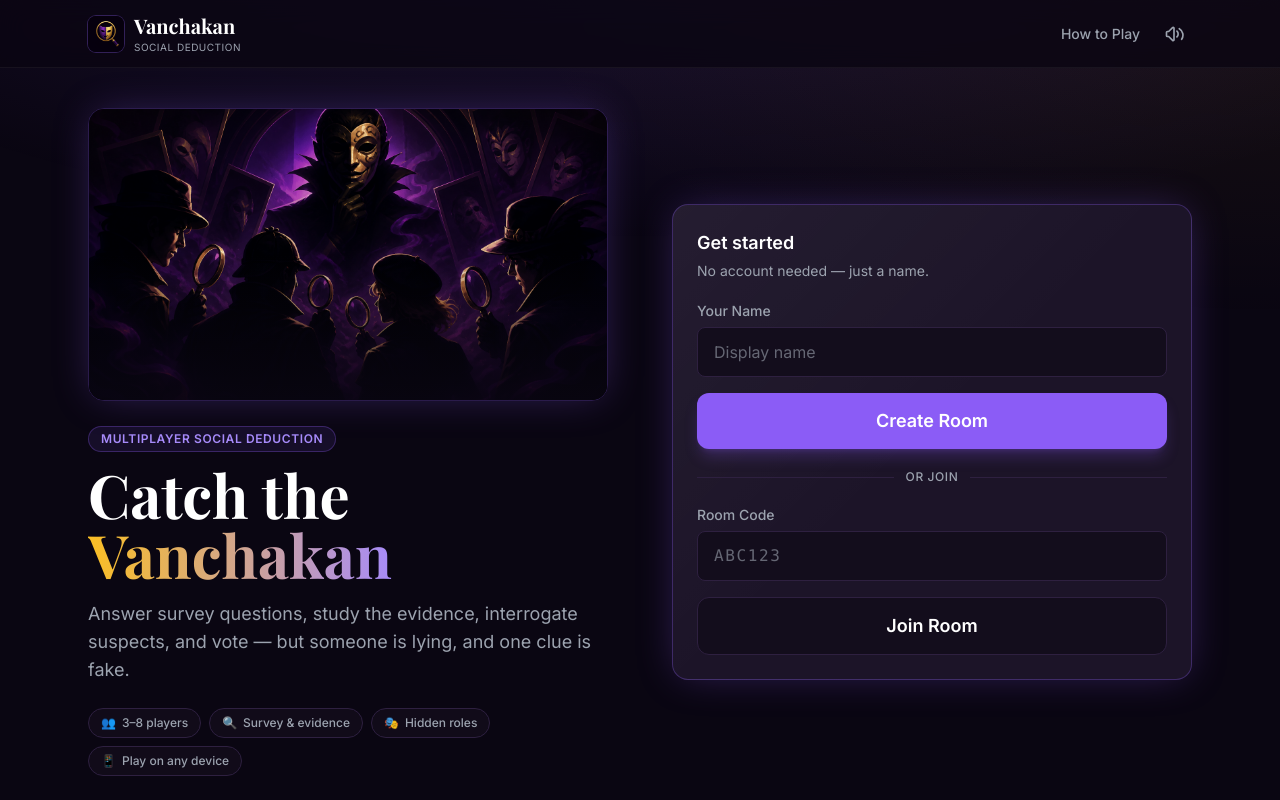
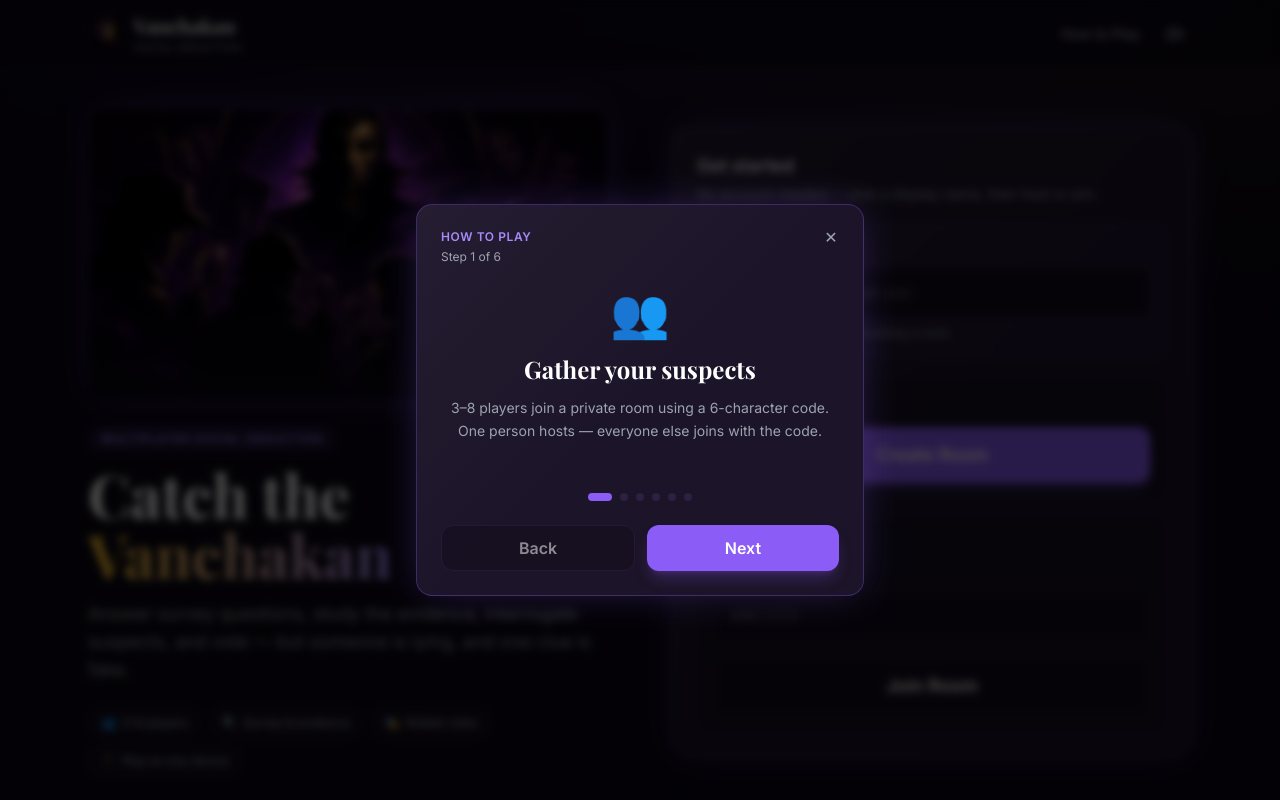
Before and after one commit to TobinTojo/vanchakan, a React (Vite) app: page / in a window 1280 px wide. Both pictures are taken after a click on the button "How to Play". Shown: the top 800 px of the page. Built offline with nearby package versions, Linux system fonts and the light colour scheme; no server answers.

Commit message:
Add slide-based How to Play modal and clarify join form layout.
Replace the inline rules list with a navigable popup and separate shared name entry from host vs join actions so both paths are obvious.

```diff
--- /dev/null
+++ b/src/components/common/HowToPlayModal.tsx
@@ -0,0 +1,125 @@
+import { useState } from 'react';
+import { Button } from '@/components/common/Button';
+import { Card } from '@/components/common/Card';
+import { Modal } from '@/components/common/Modal';
+import { cn } from '@/utils/storage';
+
+const SLIDES = [
+  {
+    title: 'Gather your suspects',
+    body: '3–8 players join a private room using a 6-character code. One person hosts — everyone else joins with the code.',
+    icon: '👥',
+  },
+  {
+    title: 'Answer the survey',
+    body: 'Everyone answers 8 personal questions. Your responses become evidence on the board — so answer honestly (or don\'t).',
+    icon: '📝',
+  },
+  {
+    title: 'Secret roles',
+    body: 'One player is secretly the Vanchakan (the criminal). Everyone else is an innocent detective trying to catch them.',
+    icon: '🎭',
+  },
+  {
+    title: 'Investigate',
+    body: 'Study the evidence board, interrogate suspects, and use the lie detector to spot dishonest answers. One clue is fake!',
+    icon: '🔍',
+  },
+  {
+    title: 'Vote to accuse',
+    body: 'Nominate your top two suspects, then cast a final vote. If the group ties, you get a tie-breaker round.',
+    icon: '🗳️',
+  },
+  {
+    title: 'Catch the Vanchakan',
+    body: 'Accuse the real Vanchakan and the detectives win. Accuse the wrong person and the criminal escapes!',
+    icon: '🏆',
+  },
+];
+
+interface HowToPlayModalProps {
+  open: boolean;
+  onClose: () => void;
+}
+
+export function HowToPlayModal({ open, onClose }: HowToPlayModalProps) {
+  const [slide, setSlide] = useState(0);
+
+  const handleClose = () => {
+    setSlide(0);
+    onClose();
+  };
+
+  const current = SLIDES[slide];
+  const isFirst = slide === 0;
+  const isLast = slide === SLIDES.length - 1;
+
+  return (
+    <Modal open={open} onClose={handleClose} labelledBy="how-to-play-title">
+      <Card glow className="relative">
+        <button
+          type="button"
+          onClick={handleClose}
+          className="absolute right-4 top-4 flex h-8 w-8 items-center justify-center rounded-lg text-vanchakan-muted transition hover:bg-white/5 hover:text-white"
+          aria-label="Close"
+        >
+          ✕
+        </button>
+
+        <div className="mb-6 pr-8">
+          <p className="text-xs font-semibold uppercase tracking-wider text-vanchakan-purple-light">
+            How to Play
+          </p>
+          <p className="mt-1 text-xs text-vanchakan-muted">
+            Step {slide + 1} of {SLIDES.length}
+          </p>
+        </div>
+
+        <div className="mb-6 min-h-[180px] text-center animate-fade-in" key={slide}>
+          <div className="mb-4 text-5xl">{current.icon}</div>
+          <h2 id="how-to-play-title" className="mb-3 font-display text-xl font-bold text-white sm:text-2xl">
+            {current.title}
+          </h2>
+          <p className="mx-auto max-w-sm text-sm leading-relaxed text-vanchakan-muted">
+            {current.body}
+          </p>
+        </div>
+
+        <div className="mb-6 flex justify-center gap-2">
+          {SLIDES.map((_, i) => (
+            <button
+              key={i}
+              type="button"
+              onClick={() => setSlide(i)}
+              className={cn(
+                'h-2 rounded-full transition-all',
+                i === slide ? 'w-6 bg-vanchakan-purple' : 'w-2 bg-vanchakan-border hover:bg-vanchakan-purple/50'
+              )}
+              aria-label={`Go to step ${i + 1}`}
+            />
+          ))}
+        </div>
+
+        <div className="flex gap-3">
+          <Button
+            variant="secondary"
+            onClick={() => setSlide((s) => s - 1)}
+            disabled={isFirst}
+            className="flex-1"
+          >
+            Back
+          </Button>
+          {isLast ? (
+            <Button onClick={handleClose} className="flex-1">
+              Got it
+            </Button>
+          ) : (
+            <Button onClick={() => setSlide((s) => s + 1)} className="flex-1">
+              Next
+            </Button>
+          )}
+        </div>
+      </Card>
+    </Modal>
+  );
+}
--- a/src/pages/HomePage.tsx
+++ b/src/pages/HomePage.tsx
@@ -4,6 +4,7 @@ import { Button } from '@/components/common/Button';
 import { Card } from '@/components/common/Card';
 import { Input } from '@/components/common/Input';
 import { ErrorBanner } from '@/components/common/ErrorBanner';
+import { HowToPlayModal } from '@/components/common/HowToPlayModal';
 import { SiteLayout } from '@/components/layout/SiteLayout';
 import { ART } from '@/assets/art';
 import { createRoom, joinRoom } from '@/services/gameService';
@@ -86,7 +87,6 @@ export function HomePage() {
 
   return (
     <SiteLayout onHowToPlay={() => setShowHowToPlay(true)}>
-      {/* Hero */}
       <section className="page-container pb-8 pt-4 sm:pt-10">
         <div className="grid items-center gap-10 lg:grid-cols-2 lg:gap-16">
           <div className="text-center lg:text-left">
@@ -133,7 +133,6 @@ export function HomePage() {
             </button>
           </div>
 
-          {/* Join form */}
           <div className="w-full max-w-md mx-auto lg:max-w-none lg:ml-auto">
             {error && (
               <div className="mb-4">
@@ -143,36 +142,41 @@ export function HomePage() {
 
             <Card glow className="shadow-glow">
               <h2 className="mb-1 text-lg font-semibold text-white">Get started</h2>
-              <p className="mb-5 text-sm text-vanchakan-muted">No account needed — just a name.</p>
+              <p className="mb-5 text-sm text-vanchakan-muted">
+                No account needed — pick a display name, then host or join.
+              </p>
 
+              <div className="rounded-xl border border-vanchakan-purple/20 bg-vanchakan-purple/5 p-4">
                 <Input
-                label="Your Name"
+                  label="Your display name"
                   value={name}
                   onChange={(e) => setName(e.target.value)}
-                placeholder="Display name"
+                  placeholder="How others will see you"
                   maxLength={20}
                   autoComplete="off"
                 />
+                <p className="mt-2 text-xs text-vanchakan-muted">
+                  Used for both creating and joining a room.
+                </p>
+              </div>
 
+              <div className="mt-5 space-y-4">
+                <div className="rounded-xl border border-vanchakan-border/80 bg-vanchakan-surface/40 p-4">
+                  <p className="mb-3 text-sm font-semibold text-white">Host a new game</p>
                   <Button
                     onClick={handleCreate}
                     loading={loading === 'create'}
                     size="lg"
-                className="mt-4 w-full"
+                    className="w-full"
                   >
                     Create Room
                   </Button>
-
-              <div className="my-5 flex items-center gap-3">
-                <div className="h-px flex-1 bg-vanchakan-border" />
-                <span className="text-xs font-medium uppercase tracking-wider text-vanchakan-muted">
-                  or join
-                </span>
-                <div className="h-px flex-1 bg-vanchakan-border" />
                 </div>
 
+                <div className="rounded-xl border border-vanchakan-border/80 bg-vanchakan-surface/40 p-4">
+                  <p className="mb-3 text-sm font-semibold text-white">Join with a code</p>
                   <Input
-                label="Room Code"
+                    label="Room code"
                     value={roomCode}
                     onChange={(e) => setRoomCode(e.target.value.toUpperCase())}
                     placeholder="ABC123"
@@ -188,36 +192,14 @@ export function HomePage() {
                   >
                     Join Room
                   </Button>
+                </div>
+              </div>
             </Card>
           </div>
         </div>
       </section>
 
-      {showHowToPlay && (
-        <section className="page-container pb-12 animate-slide-up">
-          <Card>
-            <div className="mb-4 flex items-center justify-between">
-              <h2 className="text-lg font-semibold text-white">How to Play</h2>
-              <button
-                type="button"
-                onClick={() => setShowHowToPlay(false)}
-                className="text-vanchakan-muted hover:text-white"
-                aria-label="Close"
-              >
-                ✕
-              </button>
-            </div>
-            <ol className="list-decimal space-y-3 pl-5 text-sm leading-relaxed text-vanchakan-muted">
-              <li>3–8 players join a private room with a 6-character code</li>
-              <li>Everyone answers 8 survey questions — answers become evidence</li>
-              <li>One player is secretly the Vanchakan (criminal)</li>
-              <li>Study evidence, interrogate suspects, and use the lie detector</li>
-              <li>Vote on your top suspects and make a final accusation</li>
-              <li>Catch the Vanchakan before they escape!</li>
-            </ol>
-          </Card>
-        </section>
-      )}
+      <HowToPlayModal open={showHowToPlay} onClose={() => setShowHowToPlay(false)} />
     </SiteLayout>
   );
 }
```
Lines whose indentation alone changed are shown as unchanged.
